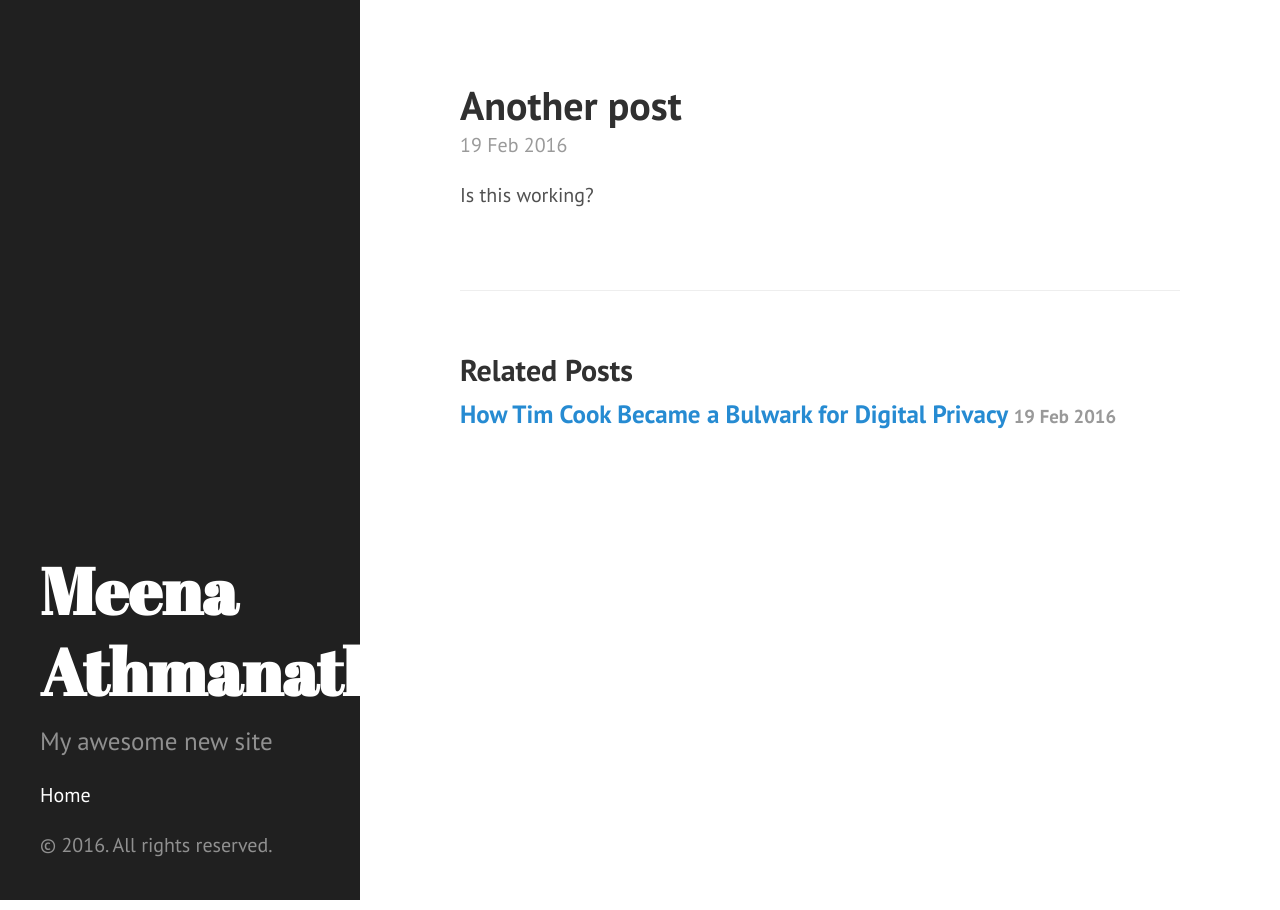
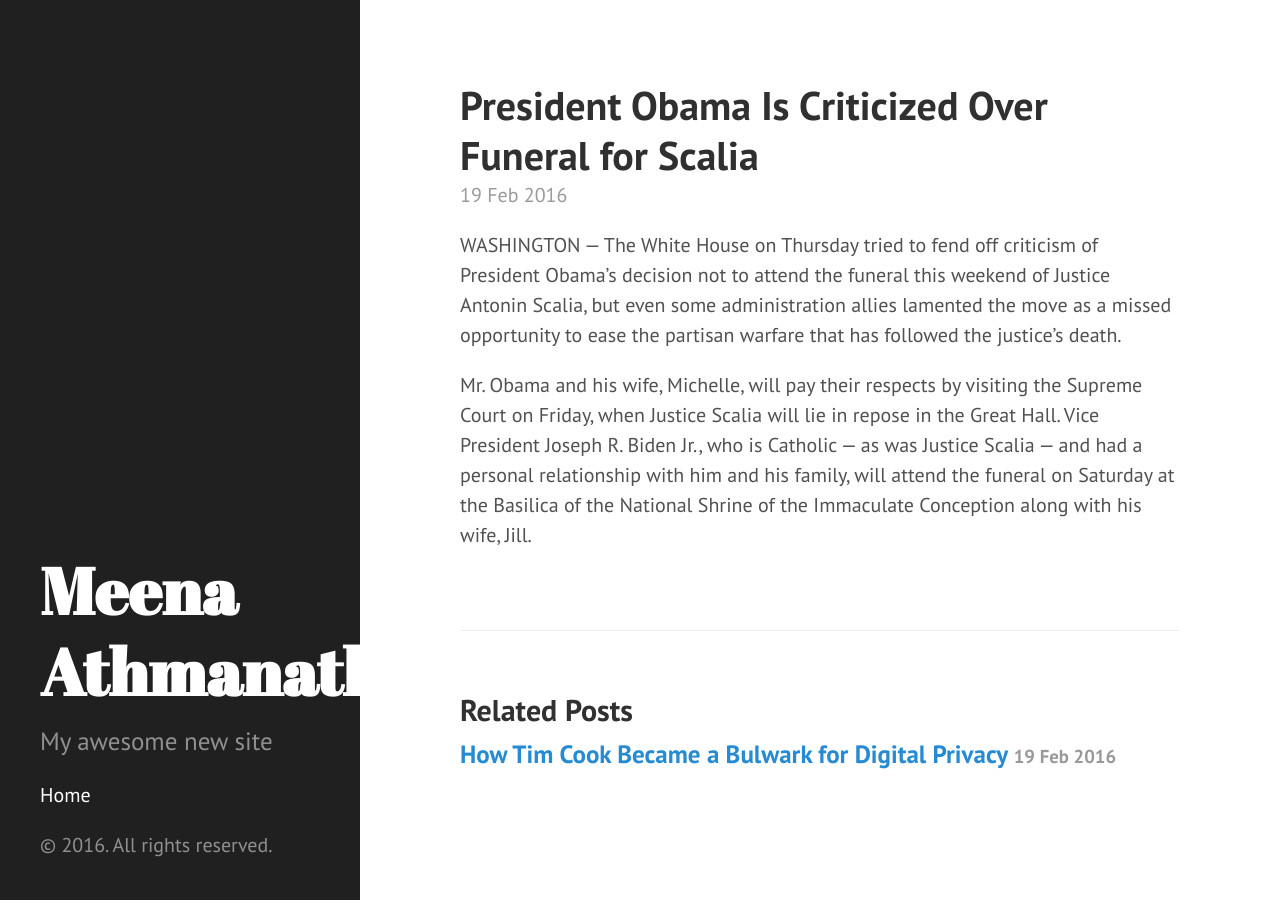
Before and after one commit to MeenaAthmanathan/MeenaAthmanathan.github.io, a Jekyll site: the page built from _posts/2016-02-19-another-post.markdown, in a window 1280 px wide. Built offline with Jekyll 4.4.1, drawn with Linux system fonts in a browser that asks for light colours.

Commit message:
Post update: Another post

```diff
--- a/_posts/2016-02-19-another-post.markdown
+++ b/_posts/2016-02-19-another-post.markdown
@@ -1,6 +1,8 @@
 ---
 published: true
-title: Another post
+title: President Obama Is Criticized Over Funeral for Scalia
 layout: post
 ---
-Is this working?
+WASHINGTON — The White House on Thursday tried to fend off criticism of President Obama’s decision not to attend the funeral this weekend of Justice Antonin Scalia, but even some administration allies lamented the move as a missed opportunity to ease the partisan warfare that has followed the justice’s death.
+
+Mr. Obama and his wife, Michelle, will pay their respects by visiting the Supreme Court on Friday, when Justice Scalia will lie in repose in the Great Hall. Vice President Joseph R. Biden Jr., who is Catholic — as was Justice Scalia — and had a personal relationship with him and his family, will attend the funeral on Saturday at the Basilica of the National Shrine of the Immaculate Conception along with his wife, Jill.
```
